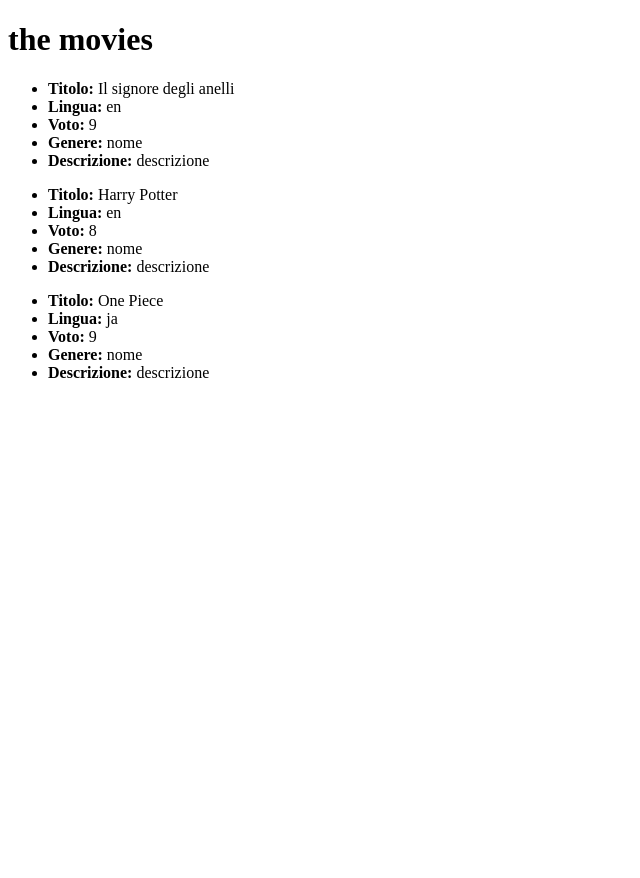
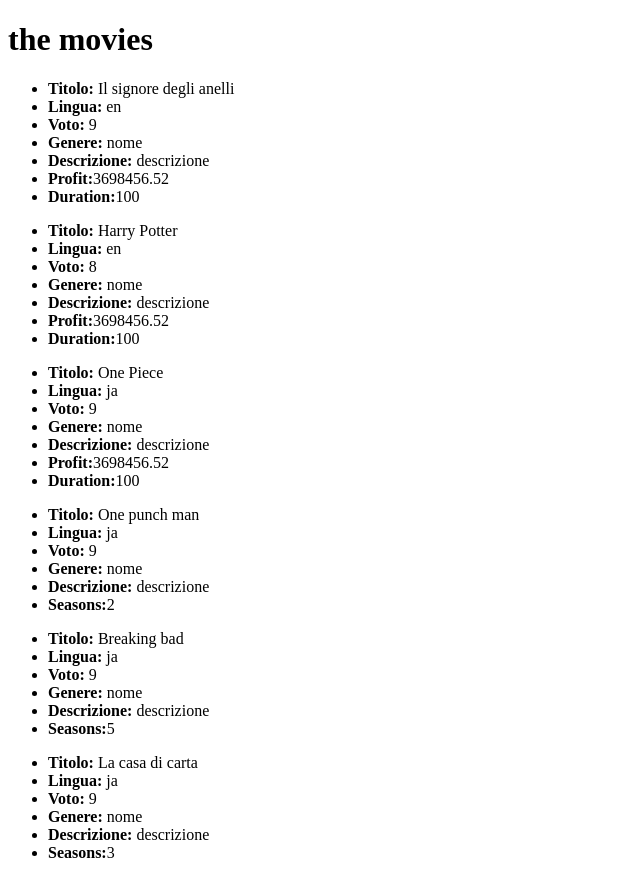
Before and after one commit to yusef02/php-oop-1, a PHP site: page / in a window 1280 px wide. Shown: the whole page, without its empty margins (0-640 px from the left). Before the commit the page ends 378 px from the top, so only its background shows below. Run offline with PHP 8.4, Linux system fonts and the light colour scheme.

Commit message:
compito completato

```diff
--- a/db/data.php
+++ b/db/data.php
@@ -2,10 +2,15 @@
 
 require_once __DIR__ . '/../models/Production.php';
 require_once __DIR__ . '/../models/Genre.php';
+require_once __DIR__ . '/../models/Movie.php';
+require_once __DIR__ . '/../models/TVSerie.php';
 
 // creo un array produzioni contenente istanze del genere production
 $productions = [
-  new Production('Il signore degli anelli', 'en', 9, new Genre('nome', 'descrizione')),
-  new Production('Harry Potter', 'en', 8, new Genre('nome', 'descrizione')),
-  new Production('One Piece', 'ja', 9, new Genre('nome', 'descrizione')),
+  new Movie('Il signore degli anelli', 'en', 9, new Genre('nome', 'descrizione'), 3698456.52, 100),
+  new Movie('Harry Potter', 'en', 8, new Genre('nome', 'descrizione'), 3698456.52, 100),
+  new Movie('One Piece', 'ja', 9, new Genre('nome', 'descrizione'), 3698456.52, 100),
+  new TVSerie('One punch man', 'ja', 9, new Genre('nome', 'descrizione'), 2),
+  new TVSerie('Breaking bad', 'ja', 9, new Genre('nome', 'descrizione'), 5),
+  new TVSerie('La casa di carta', 'ja', 9, new Genre('nome', 'descrizione'), 3),
 ];
--- a/index.php
+++ b/index.php
@@ -24,6 +24,16 @@ require_once __DIR__ . '/db/data.php'
       <li><strong>Genere:</strong> <?= $production->genre->name ?> </li>
       <li><strong>Descrizione:</strong> <?= $production->genre->desc ?> </li>
 
+      <?php if ($production instanceof Movie) : ?>
+        <li><strong>Profit:</strong><?= $production->profit ?></li>
+        <li><strong>Duration:</strong><?= $production->duration ?></li>
+      <?php endif ?>
+      <?php if ($production instanceof TVSerie) : ?>
+        <li><strong>Seasons:</strong><?= $production->seasons ?></li>
+      <?php endif ?>
+
+
+
 
     </ul>
   <?php endforeach; ?>
--- /dev/null
+++ b/models/Movie.php
@@ -0,0 +1,27 @@
+<?php
+
+
+class Movie extends Production
+{
+  public $profit;
+  public $duration;
+
+  function __construct(
+    string $title,
+    string $lang,
+    int $vote,
+    Genre $genre,
+    float $profit,
+    int $duration
+  ) {
+    parent::__construct(
+      $title,
+      $lang,
+      $vote,
+      $genre
+    );
+
+    $this->profit = $profit;
+    $this->duration = $duration;
+  }
+};
--- /dev/null
+++ b/models/TVSerie.php
@@ -0,0 +1,24 @@
+<?php
+
+
+class TVSerie extends Production
+{
+  public $seasons;
+
+  function __construct(
+    string $title,
+    string $lang,
+    int $vote,
+    Genre $genre,
+    int $seasons
+  ) {
+    parent::__construct(
+      $title,
+      $lang,
+      $vote,
+      $genre
+    );
+
+    $this->seasons = $seasons;
+  }
+};
```
Also changed, not shown: readme.md.
